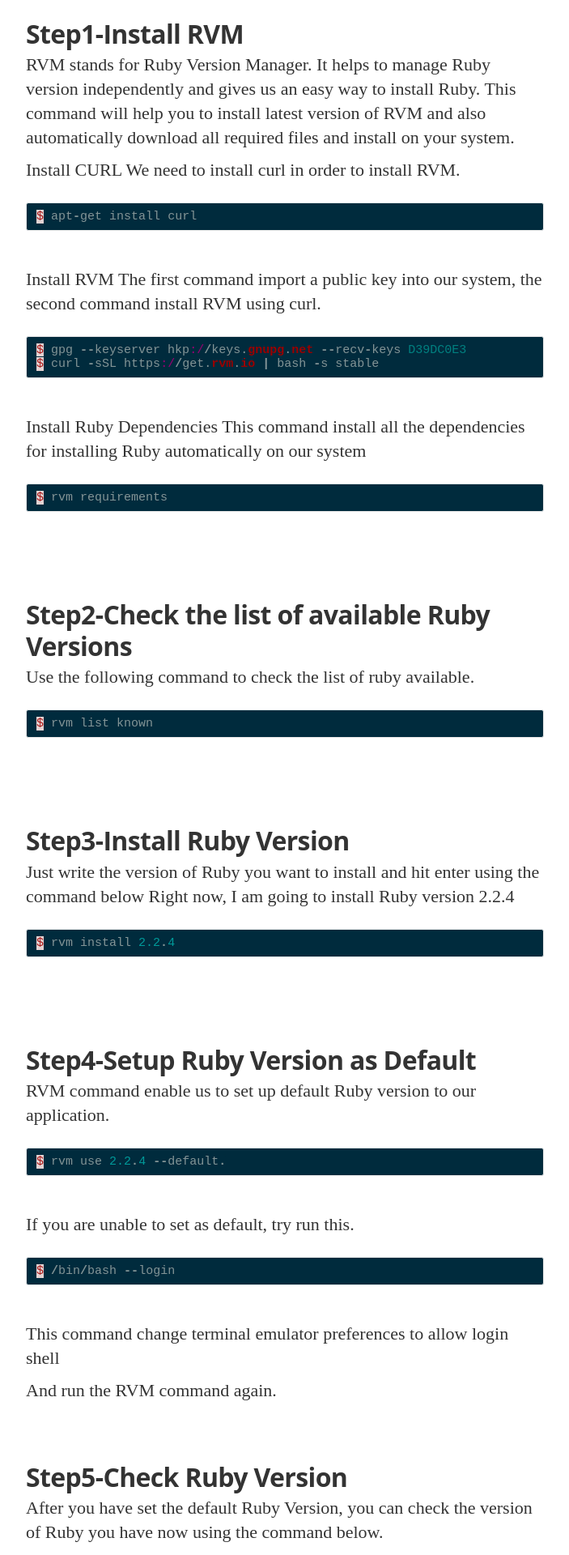
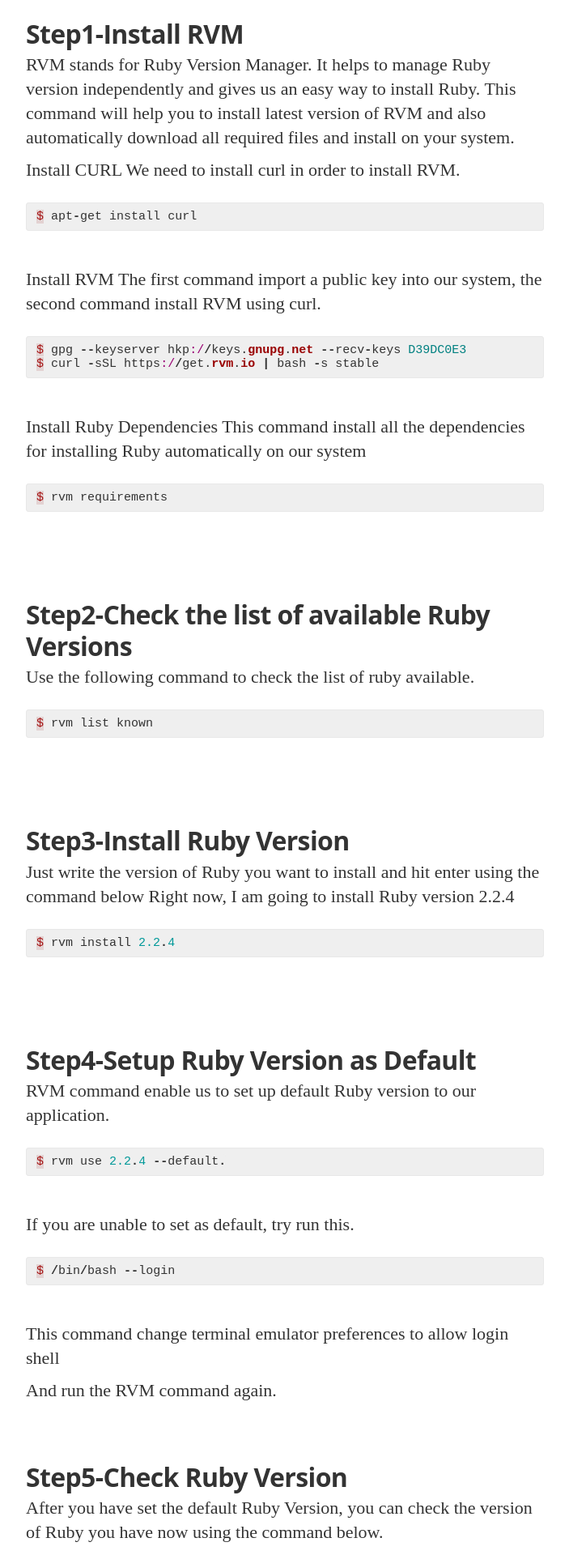
Before and after one commit to clementpeihengtan/clement-tph, a Jekyll site: the page built from _posts/2016-05-27-how-to-install-ruby.md, in a window 1280 px wide. Shown: the part 1180-3100 px from the top of the page at 81% size, without its empty margins (288-991 px from the left). Built offline with Jekyll 4.4.1, drawn with Linux system fonts in a browser that asks for light colours; nearby versions of some CDN libraries; some web fonts are replaced.

Commit message:
Update main.sass

```diff
--- a/css/main.sass
+++ b/css/main.sass
@@ -612,8 +612,7 @@ code
   font-size: 15px
   border: 1px solid #e8e8e8
   border-radius: 3px
-  background-color: #002B3D
-  color: #839496
+  background-color: #efefef
 
 code
   padding: 1px 5px
```
